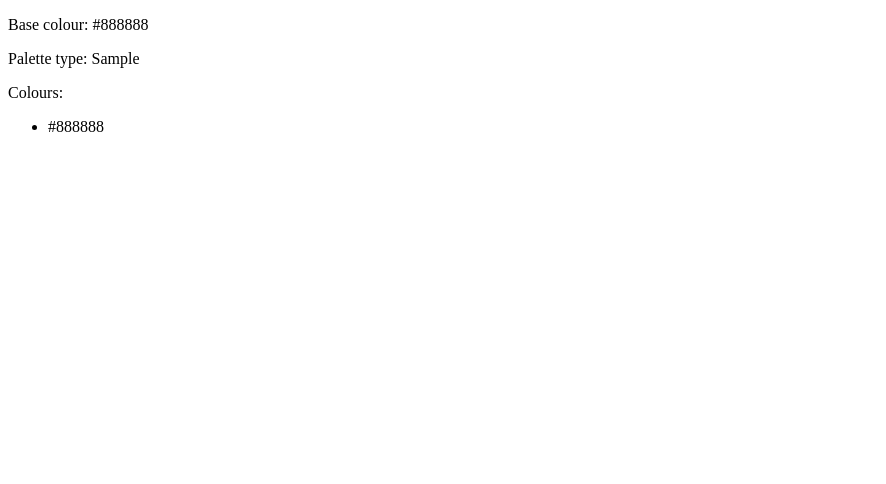
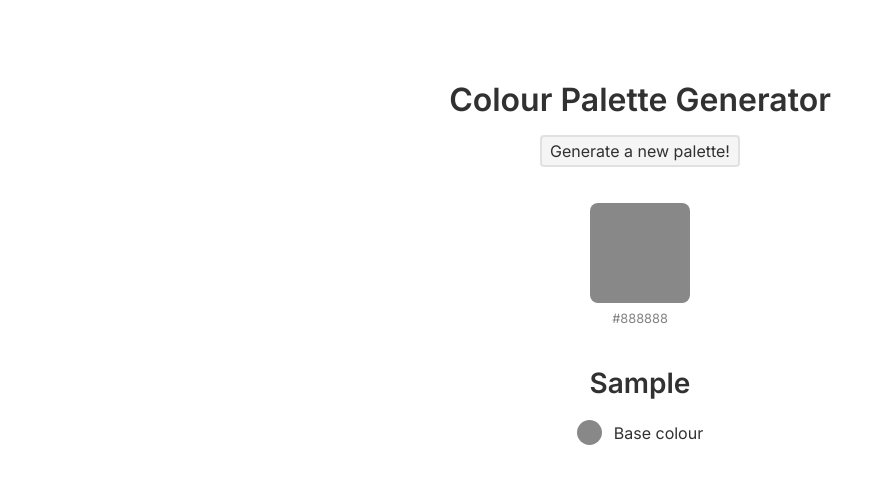
Before and after one commit to repercussive/colour-palette-generator, a Flask app: template service-1-front-end/application/templates/home.html in a window 1280 px wide. Shown: the top 484 px of the page, without its empty margins (0-886 px from the left). Run offline with Flask 2, Linux system fonts and the light colour scheme; the template is opened without the code that fills it: most values are stand-ins (such as "Sample title", 1, 10 or a date in 2020).

Commit message:
add palette ui

```diff
--- /dev/null
+++ b/service-1-front-end/application/templates/components/new-palette-button.html
@@ -0,0 +1,19 @@
+<a href="/" class="new-palette-button">Generate a new palette!</a>
+
+<style>
+  .new-palette-button {
+    position: relative;
+    margin: 1rem 0;
+    padding: 0.25rem 0.5rem;
+    text-decoration: none;
+    border: solid 2px #e1e1e1;
+    border-radius: 4px;
+    color: var(--color-text);
+    background-color: #f5f5f5;
+  }
+
+  .new-palette-button:hover {
+    background-color: #ededed;
+    border-color: #cdcdcd;
+  }
+</style>
--- /dev/null
+++ b/service-1-front-end/application/templates/components/palette-info.html
@@ -0,0 +1,6 @@
+<p style="font-size: 1.75rem;"><b>{{palette_type}}</b></p>
+<br>
+<div style="display: flex; align-items: center; gap: 0.75rem;">
+  <div style="width: 25px; height: 25px; border-radius: 50%; background-color: {{base_color}};"></div>
+  <p>Base colour</p>
+</div>
--- /dev/null
+++ b/service-1-front-end/application/templates/components/palette.html
@@ -0,0 +1,21 @@
+<div class="palette-wrapper">
+  {% for color in colors %}
+  <div style="display: flex; flex-direction: column; align-items: center; gap: 0.5rem">
+    <div class="color-block" style="background-color: {{color}};"></div>
+    <p style="opacity: 0.6; font-size: 0.8rem;">{{color}}</p>
+  </div>
+  {% endfor %}
+</div>
+
+<style>
+  .palette-wrapper {
+    display: flex;
+    gap: 8px;
+  }
+
+  .color-block {
+    width: 100px;
+    height: 100px;
+    border-radius: 8px;
+  }
+</style>
--- a/service-1-front-end/application/templates/home.html
+++ b/service-1-front-end/application/templates/home.html
@@ -4,15 +4,50 @@
     <meta charset="UTF-8" />
     <title>Colour Palette Generator</title>
   </head>
+
   <body>
-    <p>Base colour: {{base_color}}</p>
-    <p>Palette type: {{palette_type}}</p>
-    <p>Colours:
-      <ul>
-        {% for color in colors %}
-          <li>{{color}}</li>
-        {% endfor %}
-      </ul>
-    </p>
+    <h1>Colour Palette Generator</h1>
+    {% include "components/new-palette-button.html" %}
+    <br />
+    {% include "components/palette.html" %}
+    <br /><br />
+    {% include "components/palette-info.html" %}
   </body>
+
+  <style>
+    @import url('https://fonts.googleapis.com/css2?family=Inter:wght@400;600&display=swap');
+
+    :root {
+      --color-bg: #ffffff;
+      --color-text: #313131;
+    }
+
+    html,
+    body {
+      display: flex;
+      flex-direction: column;
+      align-items: center;
+      margin: 0.25rem;
+      margin-top: 5vh;
+      font-size: 16px;
+      font-family: Inter, Arial, Helvetica, sans-serif;
+      background-color: var(--color-bg);
+      color: var(--color-text);
+    }
+
+    * {
+      box-sizing: border-box;
+      margin: 0;
+      padding: 0;
+    }
+
+    @keyframes fade-in {
+      from {
+        opacity: 0;
+      }
+      to {
+        opacity: 1;
+      }
+    }
+  </style>
 </html>
```
